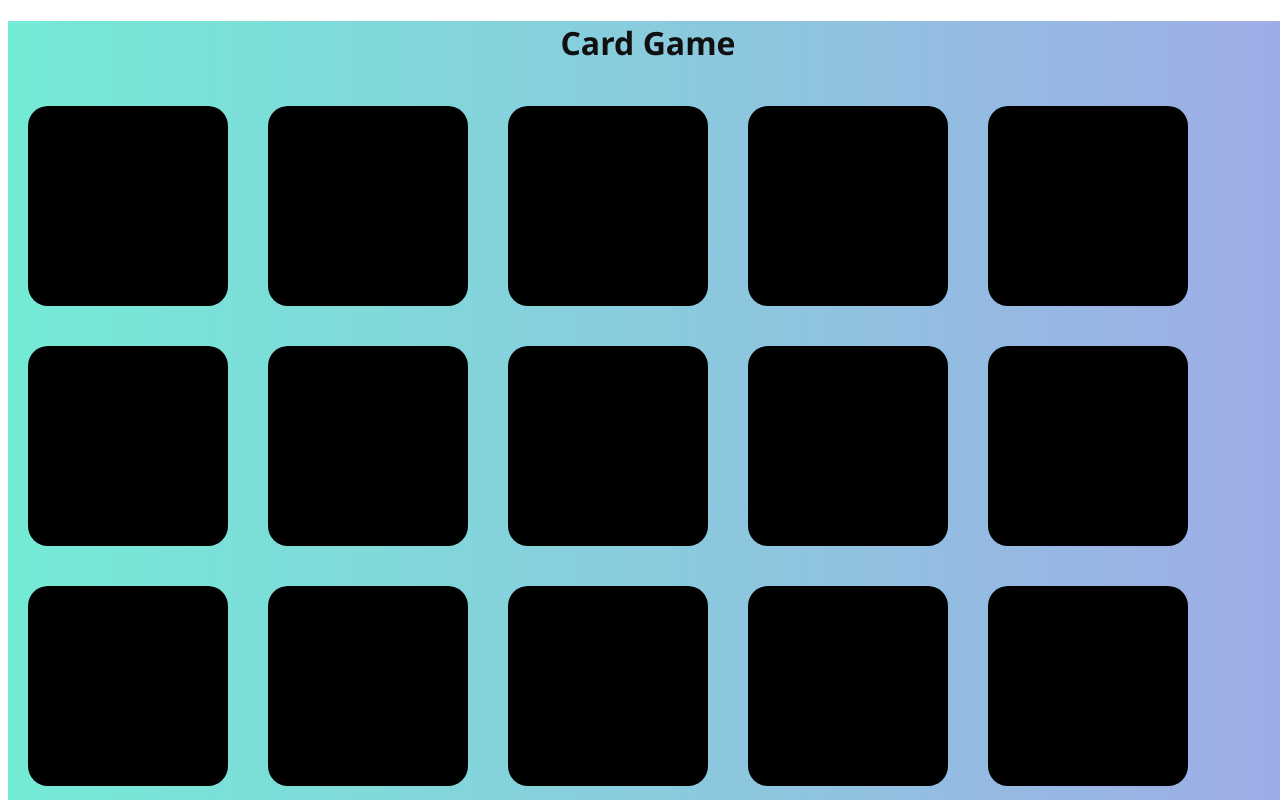
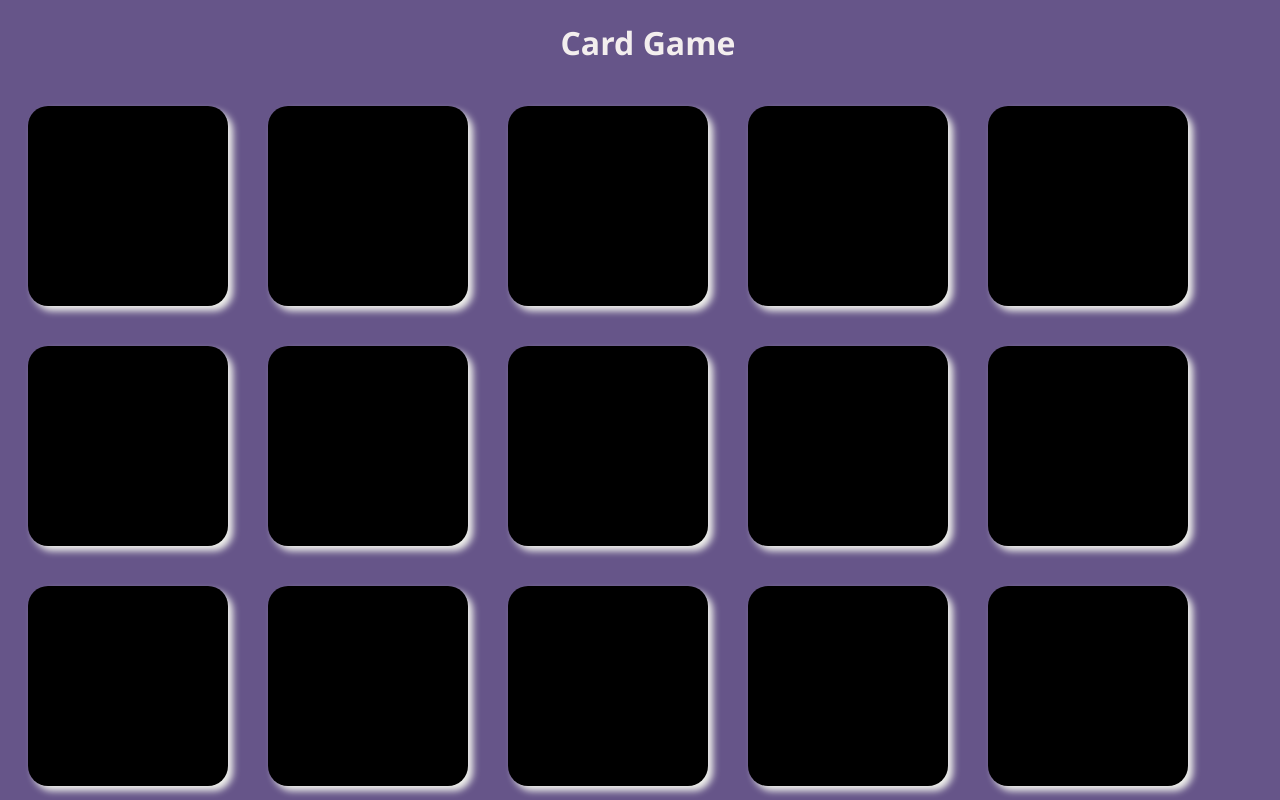
Before and after one commit to Sojitraharsh/Card-Game, a plain HTML site: page index.html in a window 1280 px wide. Shown: the top 800 px of the page. Drawn offline with Linux system fonts and the light colour scheme.

Commit message:
Add files via upload

```diff
--- a/index.html
+++ b/index.html
@@ -18,11 +18,10 @@
 
 
         }
-        #bg{
+        body{
             height: 100vh;
             width: 100vw;
-            background-color: #74EBD5;
-background-image: linear-gradient(90deg, #74EBD5 0%, #9FACE6 100%);
+            background-color: rgb(102, 85, 137);
 
         }
 
@@ -30,11 +29,12 @@ background-image: linear-gradient(90deg, #74EBD5 0%, #9FACE6 100%);
         h1{
 
             align-self: center;
-            color: #101010;
+            color: #f3eeee;
 
 
         }
         .card{
+            box-shadow: 5px 5px 7px rgb(239, 240, 235);
             display: flex;
             font-size:150px;
             background-color: black;
```
